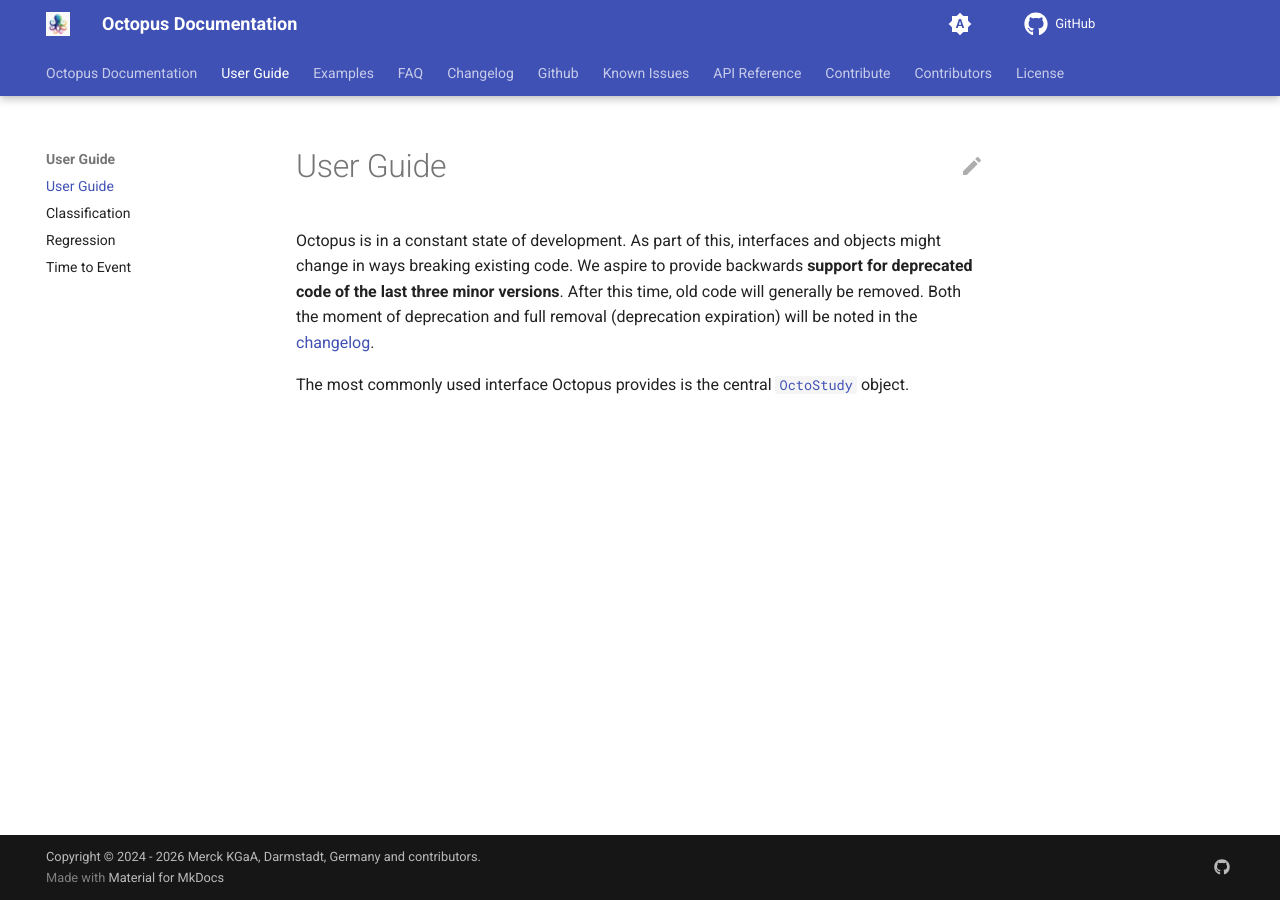
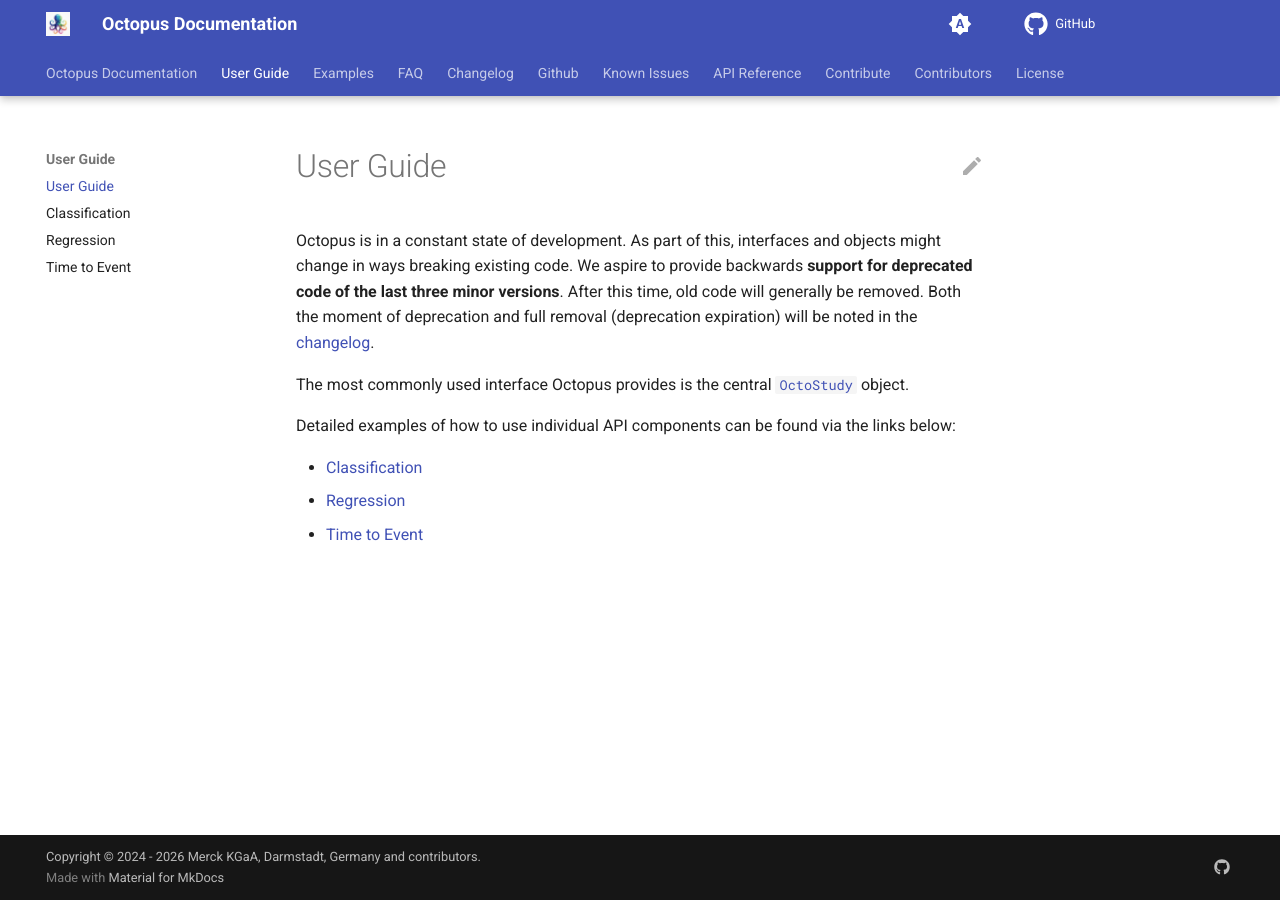
Before and after one commit to emdgroup/octopus, an MkDocs documentation site: the page built from docs/userguide/userguide.md, in a window 1280 px wide. Built offline with MkDocs 1.6.1 and Material for MkDocs 9.7.7, drawn with Linux system fonts in a browser that asks for light colours; comment, search, counter and statistics services are not loaded.

Commit message:
some additions to the user guide

```diff
--- a/docs/userguide/userguide.md
+++ b/docs/userguide/userguide.md
@@ -4,7 +4,13 @@ Octopus is in a constant state of development. As part of this, interfaces and o
 might change in ways breaking existing code. We aspire to provide backwards **support
 for deprecated code of the last three minor versions**. After this time, old code will
 generally be removed. Both the moment of deprecation and full removal (deprecation
-expiration) will be noted in the [changelog](/changelog).
+expiration) will be noted in the [changelog](../changelog.md).
 
 The most commonly used interface Octopus provides is the central
-[`OctoStudy`](/reference/study) object.
+[`OctoStudy`](../reference/study.md) object.
+
+Detailed examples of how to use individual API components can be found via the links below:
+
+* [Classification](classification.md)
+* [Regression](regression.md)
+* [Time to Event](time_to_event.md)
```
